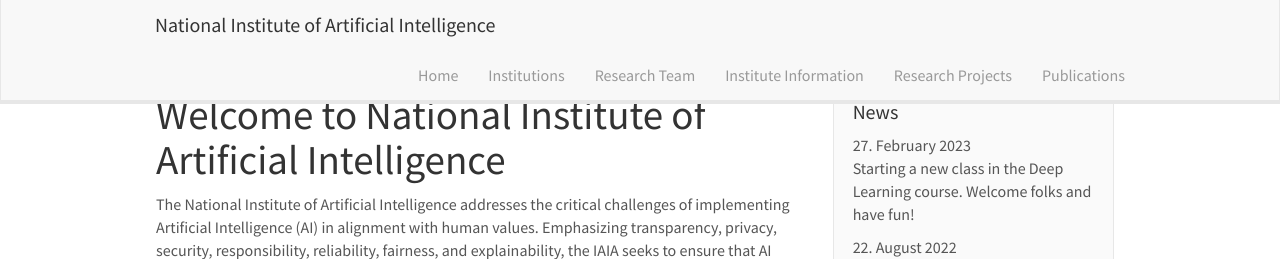
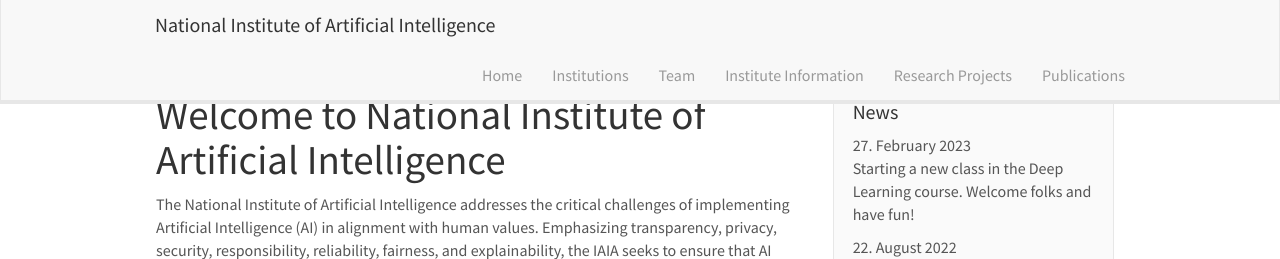
Before and after one commit to INCT-IAIA/INCT-IAIA.github.io, a Jekyll site: the page built from _pages/home.md, in a window 1280 px wide. Shown: the top 259 px of the page. Built offline with Jekyll 4.4.1, drawn with Linux system fonts in a browser that asks for light colours; nearby versions of some CDN libraries.

Commit message:
Update header.html

```diff
--- a/_includes/header.html
+++ b/_includes/header.html
@@ -14,7 +14,7 @@
 	  <ul class="nav navbar-nav navbar-right">
 		<li><a href="{{ site.url }}{{ site.baseurl }}/">Home</a></li>
 		<li><a href="{{ site.url }}{{ site.baseurl }}/institutions">Institutions</a></li>
-		<li><a href="{{ site.url }}{{ site.baseurl }}/team">Research Team</a></li>
+		<li><a href="{{ site.url }}{{ site.baseurl }}/team">Team</a></li>
 		<li><a href="{{ site.url }}{{ site.baseurl }}/notes">Institute Information</a></li>
 		<li><a href="{{ site.url }}{{ site.baseurl }}/research">Research Projects</a></li>
 		<li><a href="{{ site.url }}{{ site.baseurl }}/publications">Publications</a></li>
```
